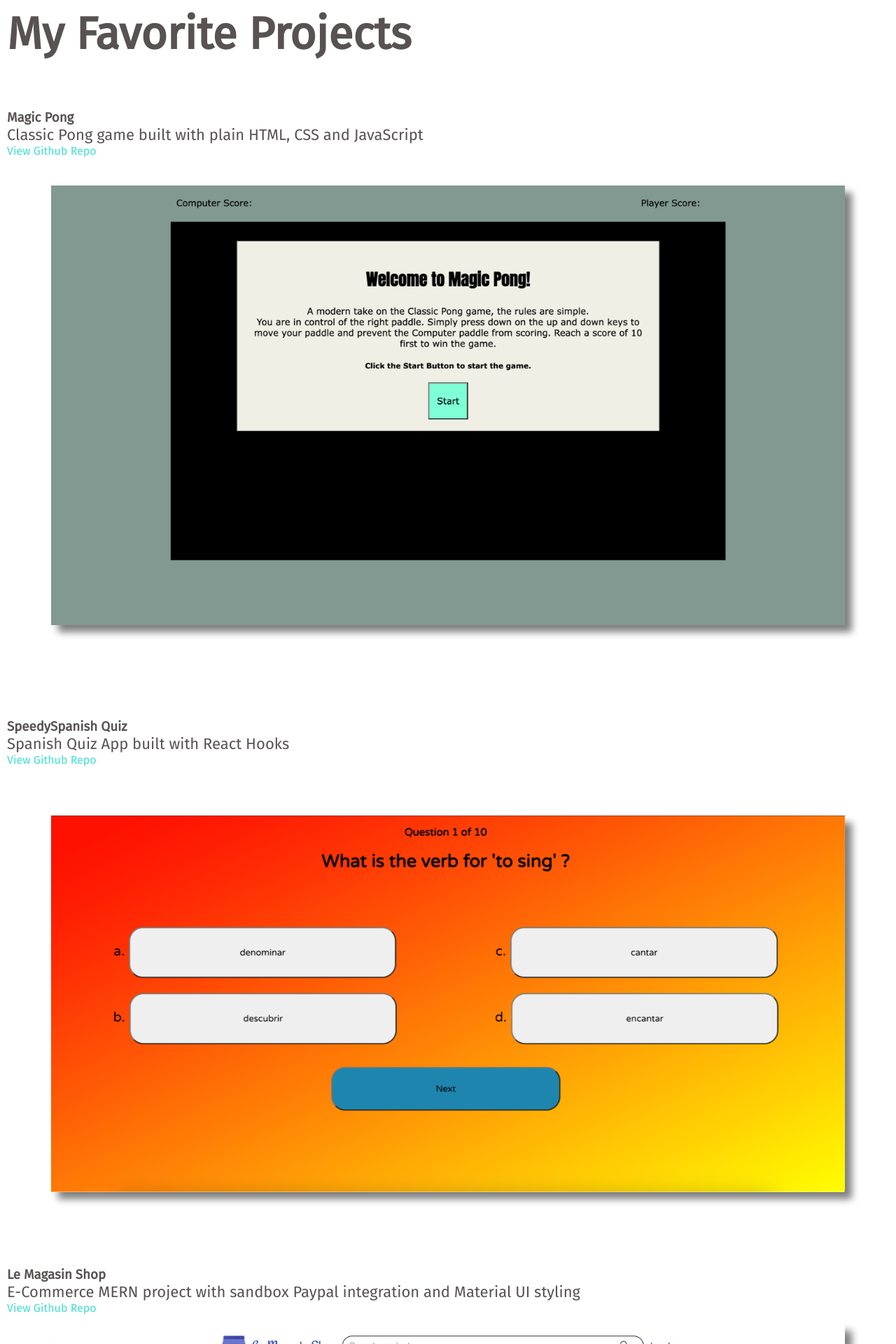
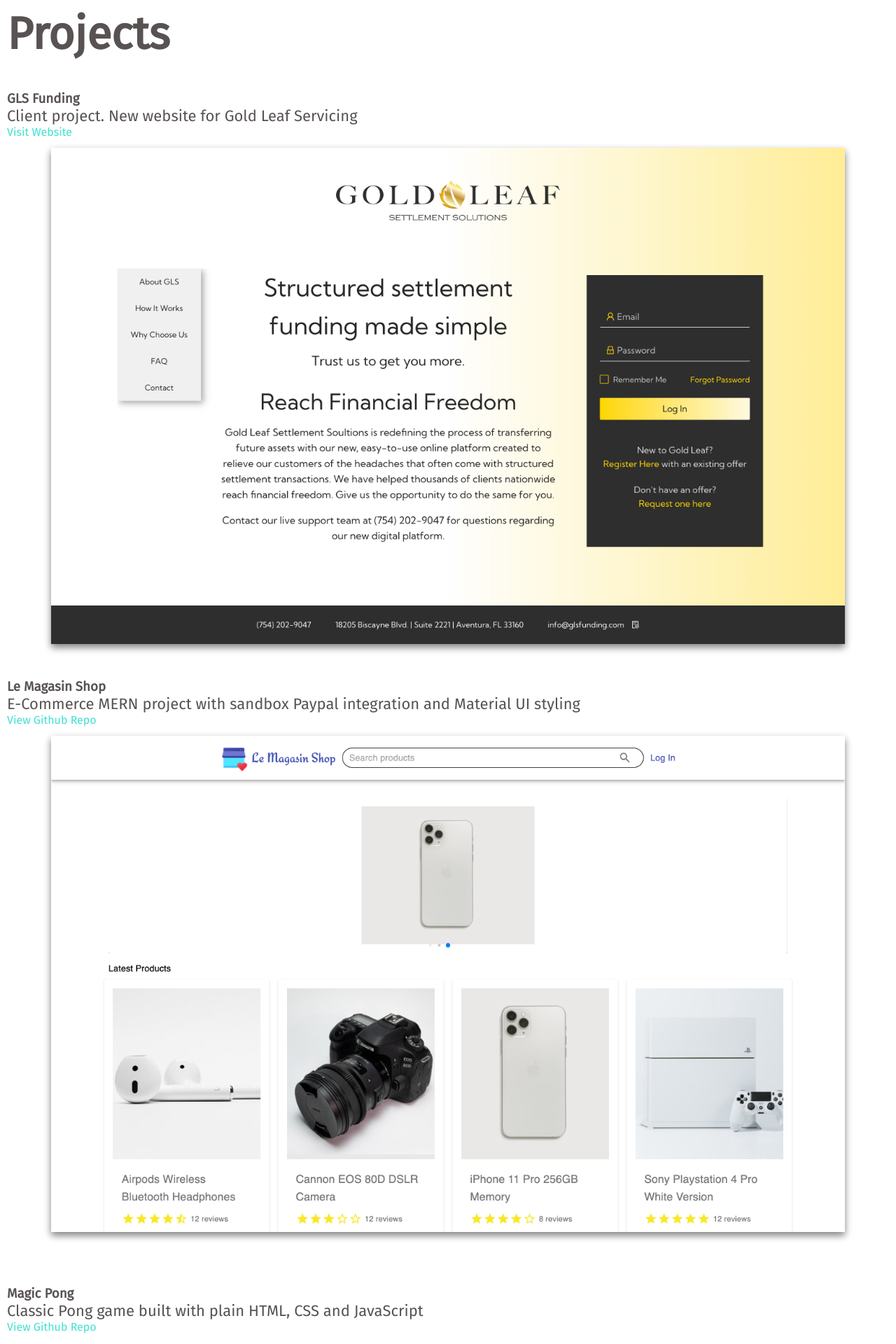
Before and after one commit to ARodriguezHacks/angie-rodriguez-site-2022, a Next.js app: page /portfolio in a window 1280 px wide. Shown: the part 100-2020 px from the top of the page at 70% size. Built offline with nearby package versions, Linux system fonts and the light colour scheme.

Commit message:
Re-arrange projects order

```diff
--- a/data/projects.json
+++ b/data/projects.json
@@ -1,4 +1,21 @@
 [
+  {
+    "name": "GLS Funding",
+    "description": "Client project. New website for Gold Leaf Servicing",
+    "image": "/images/GLSdesktop.png",
+    "demoURL": "https://glsfunding.com/",
+    "video": "https://media.giphy.com/media/v1.Y2lkPTc5MGI3NjExaGM2eHhhMXFibjV4bGY1MW55andlODF1ajZmMTVpd2w5NjdqNnVpNyZlcD12MV9pbnRlcm5hbF9naWZfYnlfaWQmY3Q9Zw/SLtMvRshqke6fDYYIi/giphy.gif",
+    "clientProject": "true"
+  },
+    {
+    "name": "Le Magasin Shop",
+    "description": "E-Commerce MERN project with sandbox Paypal integration and Material UI styling",
+    "githubURL": "https://github.com/ARodriguezHacks/le-magasin-shop",
+    "image": "/images/lemagasinproject.png",
+    "demoURL": "https://le-magasin-shop.onrender.com/",
+    "video": "https://media.giphy.com/media/v1.Y2lkPTc5MGI3NjExem1kZ2RzYzQwM3BsM3M5b3I3cGVvaGFiMXo4NTdudWVhbTh3Y21uYyZlcD12MV9pbnRlcm5hbF9naWZfYnlfaWQmY3Q9Zw/KKmXMblFCmx7YkOHEz/giphy.gif",
+    "clientProject": "false"
+  },
   {
     "name": "Magic Pong",
     "description": "Classic Pong game built with plain HTML, CSS and JavaScript",
@@ -15,23 +32,4 @@
     "demoURL": "https://speedyspanishquiz.netlify.app/",
     "clientProject": "false"
   }
-  ,
-  {
-    "name": "Le Magasin Shop",
-    "description": "E-Commerce MERN project with sandbox Paypal integration and Material UI styling",
-    "githubURL": "https://github.com/ARodriguezHacks/le-magasin-shop",
-    "image": "/images/lemagasinproject.png",
-    "demoURL": "https://le-magasin-shop.onrender.com/",
-    "video": "https://media.giphy.com/media/v1.Y2lkPTc5MGI3NjExem1kZ2RzYzQwM3BsM3M5b3I3cGVvaGFiMXo4NTdudWVhbTh3Y21uYyZlcD12MV9pbnRlcm5hbF9naWZfYnlfaWQmY3Q9Zw/KKmXMblFCmx7YkOHEz/giphy.gif",
-    "clientProject": "false"
-  }
-  ,
-  {
-    "name": "GLS Funding",
-    "description": "Client project. New website for Gold Leaf Servicing",
-    "image": "/images/GLSdesktop.png",
-    "demoURL": "https://glsfunding.com/",
-    "video": "https://media.giphy.com/media/v1.Y2lkPTc5MGI3NjExaGM2eHhhMXFibjV4bGY1MW55andlODF1ajZmMTVpd2w5NjdqNnVpNyZlcD12MV9pbnRlcm5hbF9naWZfYnlfaWQmY3Q9Zw/SLtMvRshqke6fDYYIi/giphy.gif",
-    "clientProject": "true"
-  }
 ]
--- a/pages/blog.js
+++ b/pages/blog.js
@@ -13,7 +13,6 @@
 }
 
 export default function Blog({ posts }) {
-  // console.log(posts)
   return (
     <div className={ `sectionFlex sectionHeight sectionMargin` } id="blog">
       <section>
--- a/pages/portfolio.js
+++ b/pages/portfolio.js
@@ -6,13 +6,15 @@
   return (
     <div className={ `sectionFlex sectionHeight ${portfolioStyles.portfolio} sectionMargin` } id="portfolio">
       <div>
-        <h2 className={ `headingOne` }>My Favorite Projects</h2>
+        <h2 className={ `headingOne` }>Projects</h2>
         { projectData.map(dataItem => (
           <div key={ dataItem.name } className={ `${portfolioStyles.sectionPortfolioFlex} ${portfolioStyles.sectionProjectHeight}` }>
             <div className={ `${portfolioStyles.portfolioCopy}` }>
               <h3>{ dataItem.name }</h3>
               <p>{ dataItem.description }</p>
-              <a href={ dataItem.githubURL }>View Github Repo</a>
+              {dataItem.githubURL ? (
+                <a href={ dataItem.githubURL }>View Github Repo</a>
+              ) : <a href={ dataItem.demoURL }>Visit Website</a>}
             </div>
             <div className={ ` ${portfolioStyles.imageContainer}` } >
               <a href={ dataItem.demoURL } target="_blank" title="Go to live demo">
@@ -23,7 +25,7 @@
                   height={ 300 }
                   sizes="200vw"
                   style={ {
-                    boxShadow: '10px 10px 10px gray',
+                    boxShadow: '0px 5px 10px gray',
                     width: '100%',
                     height: 'auto',
                   } }
```
